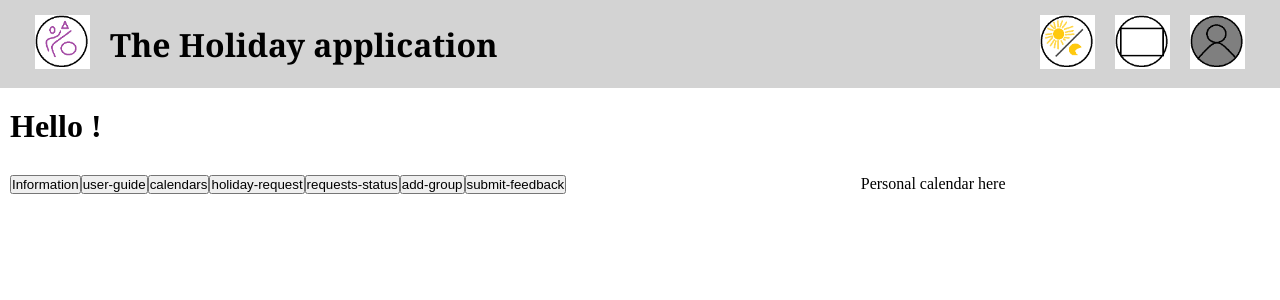
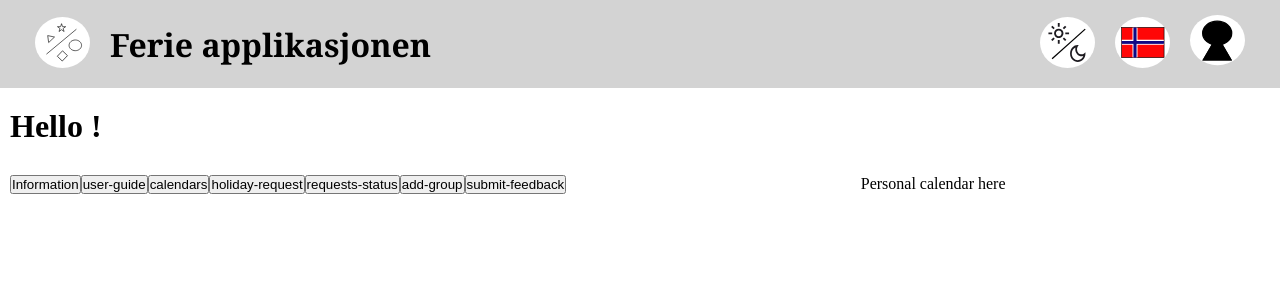
Before and after one commit to InaFPedersen/Holiday-Application, a React (Vite) app in the folder holiday-app/: page / in a window 1280 px wide. Shown: the top 300 px of the page. Built offline with nearby package versions, Linux system fonts and the light colour scheme.

Commit message:
update: add new icons to the topbar elements

```diff
--- a/holiday-app/src/components/Topbar/Topbar.tsx
+++ b/holiday-app/src/components/Topbar/Topbar.tsx
@@ -53,49 +53,97 @@ const Topbar = ({user, setUser, lightModeActive, setLightModeActive, userLoggedI
     <div className="container">
       <div className="topbar">
         <div className="left-container">
-        <div className="logo"><img src="./images/Logo.png" alt="Image of the holiday application's logo." /></div>
-        <div className="app-title"><h1>The Holiday application</h1></div>
+          {lightModeActive ?
+            <div className="logo">
+              <img src="./icons/logo-fictional-icon-light.svg" alt="Image of the holiday application's logo." />
+            </div> :
+            <div className="logo">
+              <img src="./icons/logo-fictional-icon-dark.svg" alt="Image of the holiday application's logo." />
+            </div>
+          }
+
+        <div className="app-title">
+          {activeLanguage === 'Norwegian' ? <h1>Ferie applikasjonen</h1> : <h1>The Holiday application</h1>}
+        </div>
         </div>
         <div className="right-container">
           <div className="light-dark-mode" onClick={() => setLightModeActive(!lightModeActive)}>
-            <img src="./images/Light-Dark.png" alt="Light/dark mode icon for switching between light and dark mode." />
+            {lightModeActive ?
+              <img src="./icons/dark-light-icon-light.svg" alt="Light/dark mode icon for switching between light and dark mode." /> : <img src="./icons/dark-light-icon-dark.svg" alt="Light/dark mode icon for switching between light and dark mode." /> }
           </div>
           <div className="language-flag" onClick={() => setFlagOpen(!flagOpen)}>
-            {activeLanguage === "Norwegian" && <img src="./images/Icon-flag.png" alt="Norwegian Flag icon for switching language." />}
-            {activeLanguage === "British" && <img src="./images/Icon-flag.png" alt="British Flag icon for switching language." />}
-            {activeLanguage === "American" && <img src="./images/Icon-flag.png" alt="American Flag icon for switching language." />}
+            {lightModeActive ? <>
+              {activeLanguage === "Norwegian" &&
+              <img src="./icons/Norway-icon-light.svg" alt="Norwegian Flag icon for switching language." />}
+              {activeLanguage === "British" &&
+              <img src="./icons/UK-icon-light.svg" alt="British Flag icon for switching language." />}
+              {activeLanguage === "American" &&
+              <img src="./icons/USA-icon-light.svg" alt="American Flag icon for switching language." />}
+            </> : <>
+              {activeLanguage === "Norwegian" &&
+              <img src="./icons/Norway-icon-dark.svg" alt="Norwegian Flag icon for switching language." />}
+              {activeLanguage === "British" &&
+              <img src="./icons/UK-icon-dark.svg" alt="British Flag icon for switching language." />}
+              {activeLanguage === "American" &&
+              <img src="./icons/USA-icon-dark.svg" alt="American Flag icon for switching language." />}
+            </>}
           </div>
+
+          {lightModeActive ?
             <div className="profile" onClick={() => setProfileOpen(!profileOpen)}>
-            <img src="./images/Profile-not-logged-in.png" alt="Profile icon." />
-          </div>
+            {userLoggedIn ?
+            <img src="./icons/logged-in-profile-icon-light.svg" alt="Profile icon, with green color symbolising logged in" /> :
+            <img src="./icons/profile-icon-light.svg" alt="Profile icon, with black and white symbolising noone is logged in" />}
+          </div> :
+          <div className="profile" onClick={() => setProfileOpen(!profileOpen)}>
+            {userLoggedIn ?
+            <img src="./icons/logged-in-profile-icon-dark.svg" alt="Profile icon, with green color symbolising logged in" /> :
+            <img src="./icons/profile-icon-dark.svg" alt="Profile icon, with black and white symbolising noone is logged in" />}
+          </div>}
         </div>
       </div>
 
       {flagOpen ? (
         <div className="flag-dropdown">
+          {lightModeActive ? <>
             <div className="norway" onClick={ChangeLanguageToNorwegian}>
-            <img src="./images/Icon-flag.png" alt="Flag of Norway." />
+              <img src="./icons/Norway-icon-light.svg" alt="Flag of Norway." />
             </div>
 
             <Divider />
 
             <div className="united-kingdom" onClick={ChangeLanguageToBritish}>
-            <img src="./images/Icon-flag.png" alt="Flag of United Kingdom." />
+              <img src="./icons/UK-icon-light.svg" alt="Flag of United Kingdom." />
             </div>
 
             <Divider />
 
             <div className="united-states" onClick={ChangeLanguageToAmerican}>
-            <img src="./images/Icon-flag.png" alt="Flag of United States of America." />
+              <img src="./icons/USA-icon-light.svg" alt="Flag of United States of America." />
             </div>
+          </> : <>
+            <div className="norway" onClick={ChangeLanguageToNorwegian}>
+              <img src="./icons/Norway-icon-dark.svg" alt="Flag of Norway." />
+            </div>
+
+            <Divider />
+
+            <div className="united-kingdom" onClick={ChangeLanguageToBritish}>
+              <img src="./icons/UK-icon-dark.svg" alt="Flag of United Kingdom." />
+            </div>
+
+            <Divider />
+
+            <div className="united-states" onClick={ChangeLanguageToAmerican}>
+              <img src="./icons/USA-icon-dark.svg" alt="Flag of United States of America." />
+            </div>
+          </>}
 
         </div>
       ) : <></>}
 
       {profileOpen ? (
         <div className="profile-dropdown">
-
-
             {userLoggedIn ? (
               <>
                 <div className="user">{user}</div>
```
Lines whose indentation alone changed are shown as unchanged.
